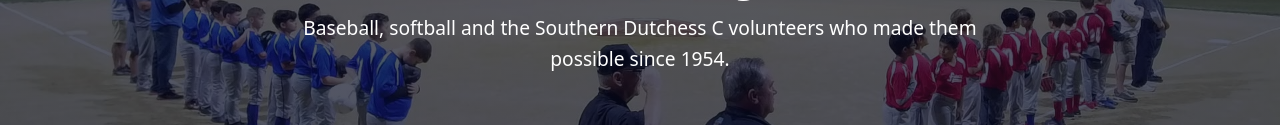
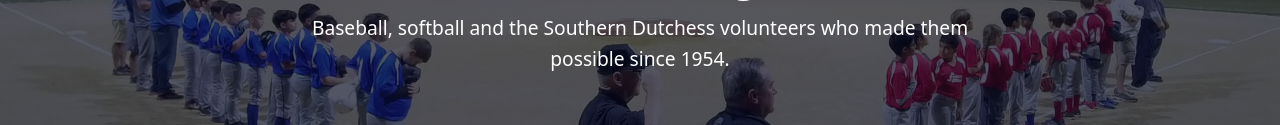
Before and after one commit to awalshjamin/FishkillLittleLeagueWebsite, a plain HTML site: page history/index.html in a window 1280 px wide. Shown: the part 414-539 px from the top of the page. Drawn offline with Linux system fonts and the light colour scheme.

Commit message:
Donations changes

```diff
--- a/history/index.html
+++ b/history/index.html
@@ -146,7 +146,7 @@
     <img class="hero-image" src="../assets/images/history-under-lights.jpg" alt="" width="1920" height="1080" fetchpriority="high">
     <div class="hero-overlay">
         <h1>Fishkill Little League History</h1>
-        <p>Baseball, softball and the Southern Dutchess C volunteers who made them possible since 1954.</p>
+        <p>Baseball, softball and the Southern Dutchess volunteers who made them possible since 1954.</p>
     </div>
 </section>
 
```
